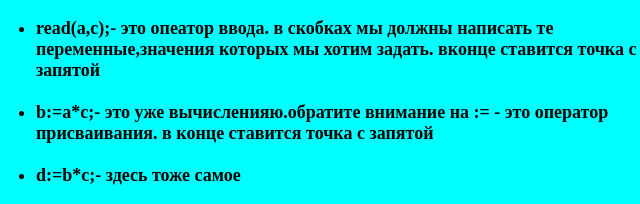
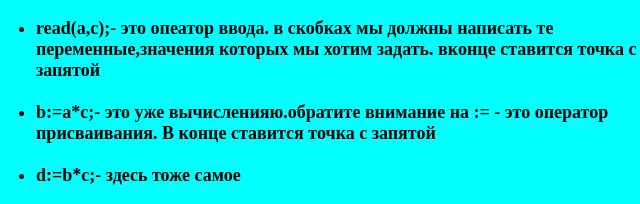
Before and after one commit to minigan-sai/paskalguider, a plain HTML site: page index.html in a window 1280 px wide. Shown: the part 1973-2177 px from the top of the page, 427-1067 px from the left. Drawn offline with Linux system fonts and the light colour scheme.

Commit message:
Update index.html

```diff
--- a/index.html
+++ b/index.html
@@ -119,7 +119,7 @@
   			  		<li>begin- эта комманда отделяет блок перечисления переменных , от блока , где мы будем выполнять все основные вычисления.Точка с заятой в конце не ставится</li></br>
   			  		<li>writeln('введите значения переменных a,c');-эта комманда вовсе не обязательна.В скобках мы записываем вспомогательную информацию.ВАЖНАЯ ПОМЕТКА:информация в '' просто выводится паскалем на экран.В конце ставим точку с запятой </li></br>
   			  		<li>read(a,c);- это опеатор ввода. в скобках мы должны написать те переменные,значения которых мы хотим задать. вконце ставится точка с запятой</li></br>
-  			  		<li>b:=a*c;- это уже вычисленияю.обратите внимание на := - это оператор присваивания. в конце ставится точка с запятой </li></br>
+  			  		<li>b:=a*c;- это уже вычисленияю.обратите внимание на := - это оператор присваивания. В конце ставится точка с запятой </li></br>
   			  		<li>d:=b*c;- здесь тоже самое</li></br>
   			  		<li>writeln('d='d);- эта комманда вовсе не обязательна.В скобках мы записываем вспомогательную информацию.ВАЖНАЯ ПОМЕТКА:информация в '' просто выводится паскалем на экран.В конце ставим точку с запятой</li></br>
   			  		<li>end.- эта комманда завершает всю программу.Обратите внимание на то , что в конце обязательно должна стоять точка</li></br>
```
